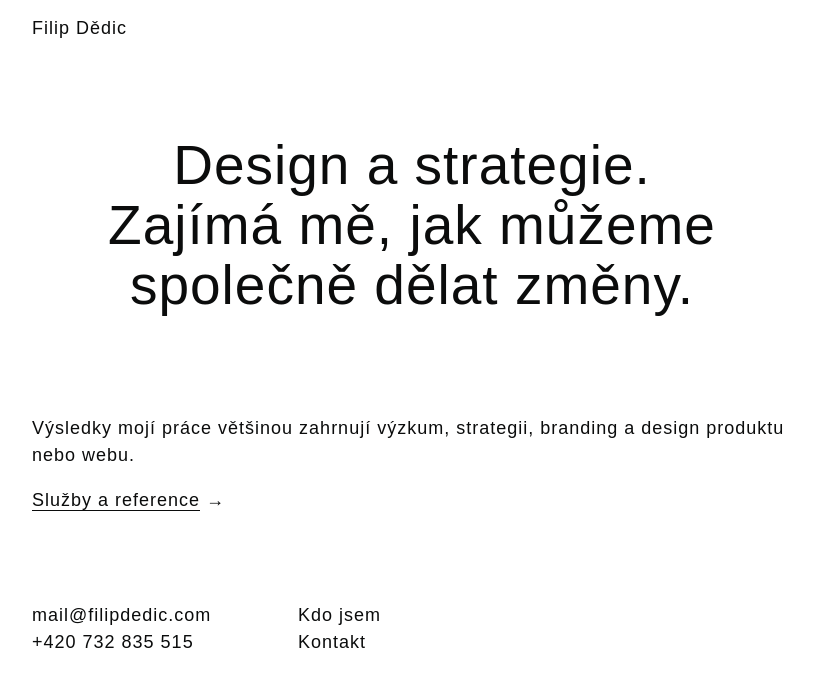
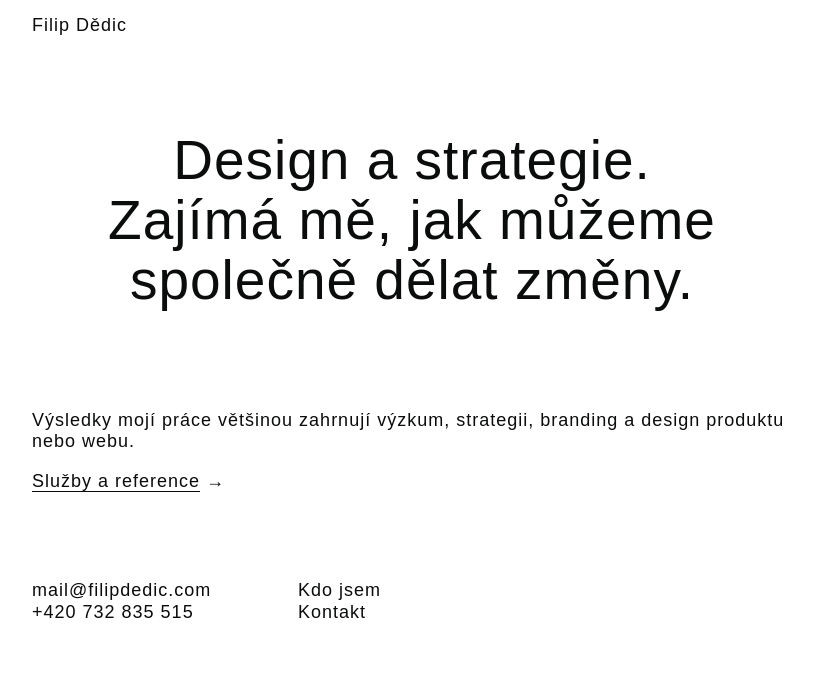
Before and after one commit to fdedic/fdedic.github.io, a Jekyll site: the page built from index.md, in a window 1280 px wide. Shown: the top 687 px of the page, without its empty margins (228-1041 px from the left). Built offline with Jekyll 4.4.1, drawn with Linux system fonts in a browser that asks for light colours; nearby versions of some CDN libraries.

Commit message:
Update base.css

```diff
--- a/assets/css/base.css
+++ b/assets/css/base.css
@@ -23,7 +23,7 @@ font-weight: 400;
 letter-spacing: 1px;
 -webkit-font-smoothing: antialiased;
 font-size: 18px;
-line-height: 27px;
+line-height: 1.2;
 text-transform: none;
 color: #0b0c0c;
 word-spacing: 0;
@@ -39,7 +39,7 @@ font-weight: 400;
 letter-spacing: 1px;
 -webkit-font-smoothing: antialiased;
 font-size: 16px;
-line-height: 24px;
+line-height: 1.2;
 word-spacing: 0;
 }
 
```
